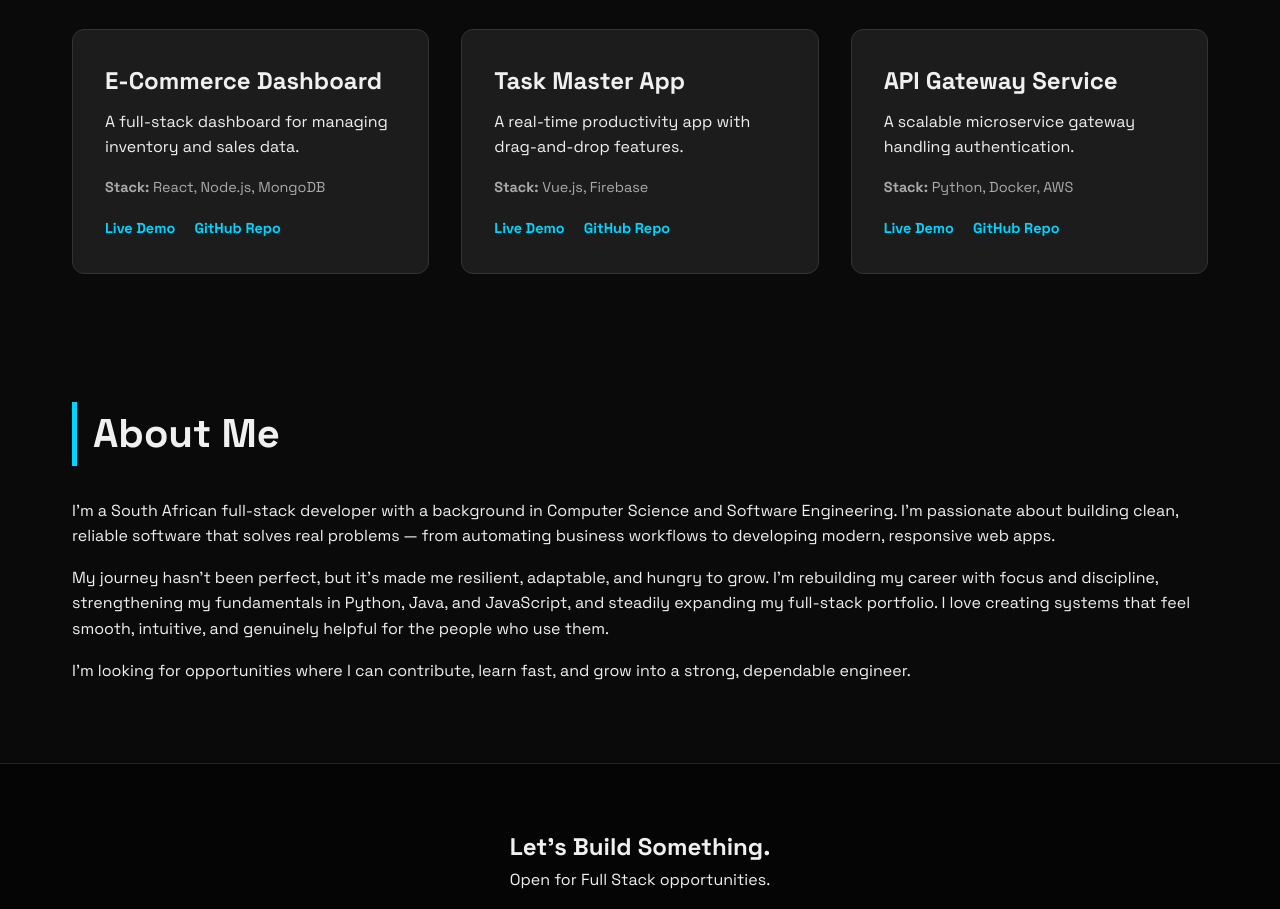
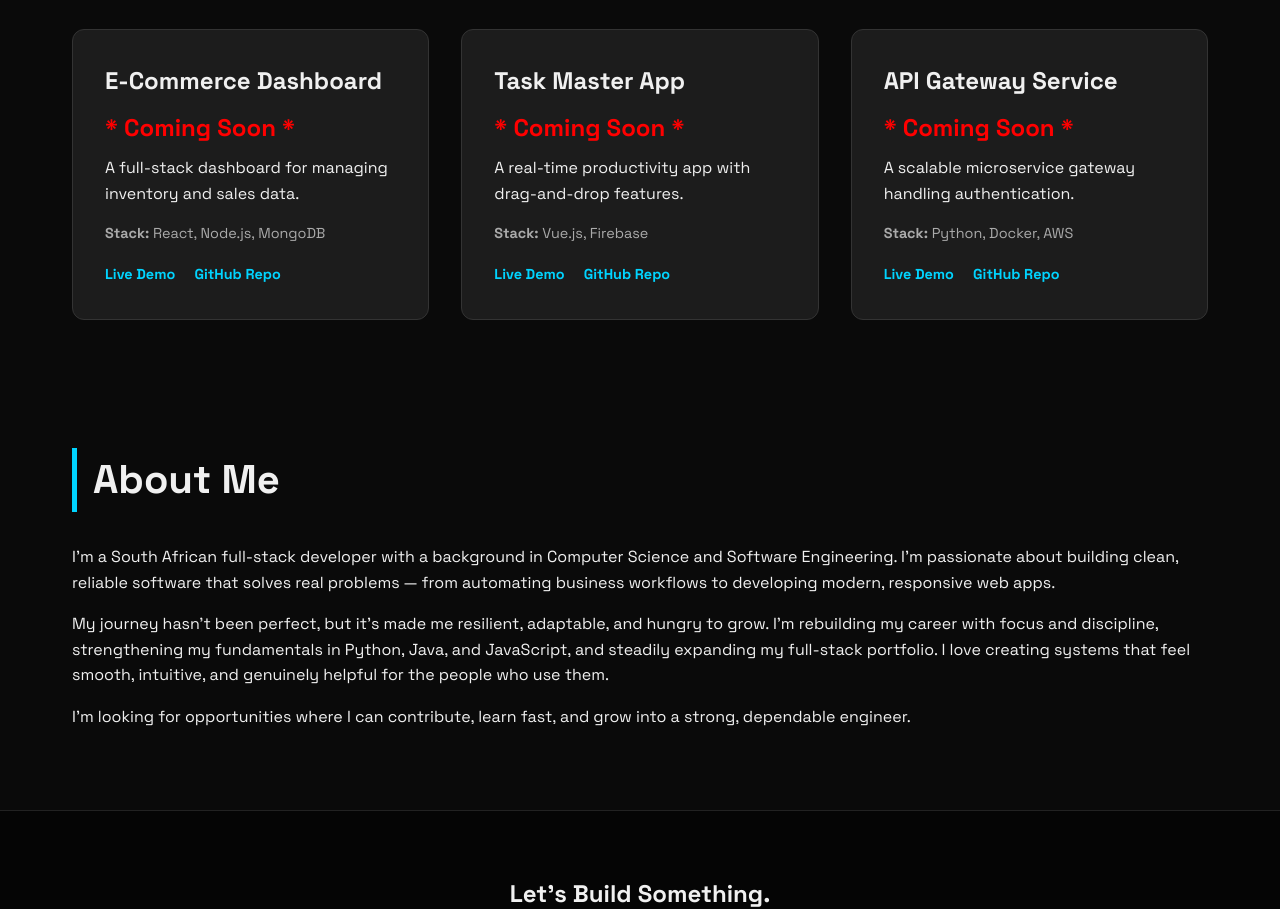
Before and after one commit to ThandoLNjili/thandolnjili.github.io, a plain HTML site: page index.html in a window 1280 px wide. Shown: the part 1288-2197 px from the top of the page. Drawn offline with Linux system fonts and the light colour scheme.

Commit message:
coming soon

```diff
--- a/index.html
+++ b/index.html
@@ -87,6 +87,7 @@
 
             <article class="project-card">
                 <h3>E-Commerce Dashboard</h3>
+                <h3 style="color: red;">* Coming Soon *</h3>
                 <p>A full-stack dashboard for managing inventory and sales data.</p>
                 <p class="tech-stack"><strong>Stack:</strong> React, Node.js, MongoDB</p>
                 <div class="links">
@@ -97,6 +98,7 @@
 
             <article class="project-card">
                 <h3>Task Master App</h3>
+                <h3 style="color: red;">* Coming Soon *</h3>
                 <p>A real-time productivity app with drag-and-drop features.</p>
                 <p class="tech-stack"><strong>Stack:</strong> Vue.js, Firebase</p>
                 <div class="links">
@@ -107,6 +109,7 @@
 
             <article class="project-card">
                 <h3>API Gateway Service</h3>
+                <h3 style="color: red;">* Coming Soon *</h3>
                 <p>A scalable microservice gateway handling authentication.</p>
                 <p class="tech-stack"><strong>Stack:</strong> Python, Docker, AWS</p>
                 <div class="links">
```
